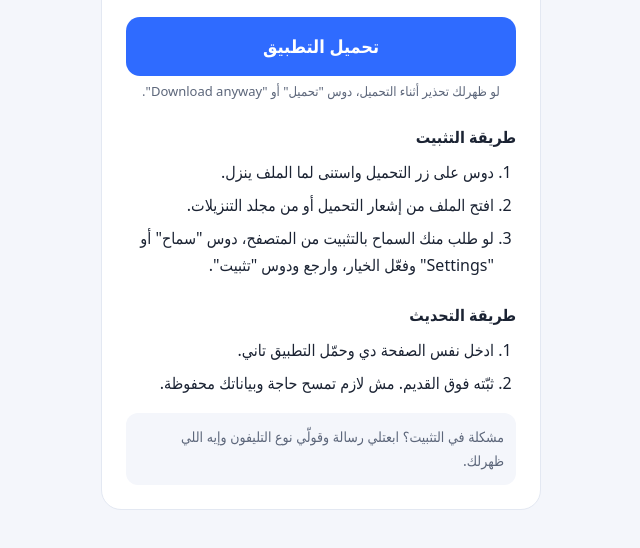
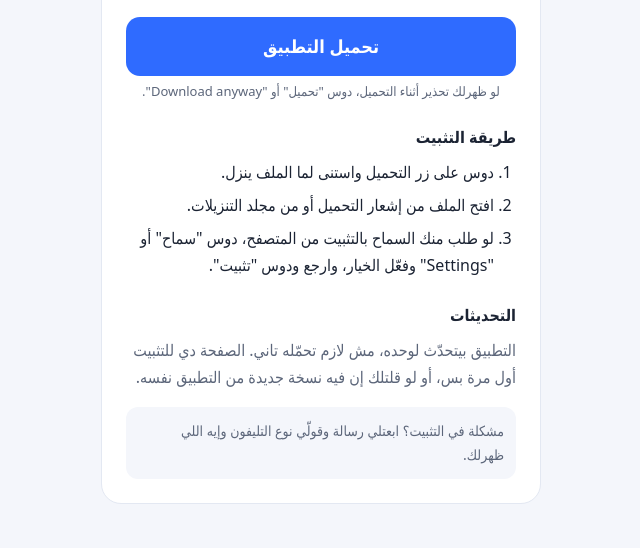
Before and after one commit to abdokhalifa1/students, a plain HTML site: page download.html in a window 1280 px wide. Shown: the part 232-780 px from the top of the page, without its empty margins (319-959 px from the left). Drawn offline with Linux system fonts and the light colour scheme.

Commit message:
Add files via upload

```diff
--- a/download.html
+++ b/download.html
@@ -37,11 +37,8 @@ li{margin-bottom:6px}
 <li>لو طلب منك السماح بالتثبيت من المتصفح، دوس "سماح" أو "Settings" وفعّل الخيار، وارجع ودوس "تثبيت".</li>
 </ol>
 
-<h2>طريقة التحديث</h2>
-<ol>
-<li>ادخل نفس الصفحة دي وحمّل التطبيق تاني.</li>
-<li>ثبّته فوق القديم. مش لازم تمسح حاجة وبياناتك محفوظة.</li>
-</ol>
+<h2>التحديثات</h2>
+<p style="text-align:start">التطبيق بيتحدّث لوحده، مش لازم تحمّله تاني. الصفحة دي للتثبيت أول مرة بس، أو لو قلتلك إن فيه نسخة جديدة من التطبيق نفسه.</p>
 
 <div class="note">مشكلة في التثبيت؟ ابعتلي رسالة وقولّي نوع التليفون وإيه اللي ظهرلك.</div>
 </div></div>
```
